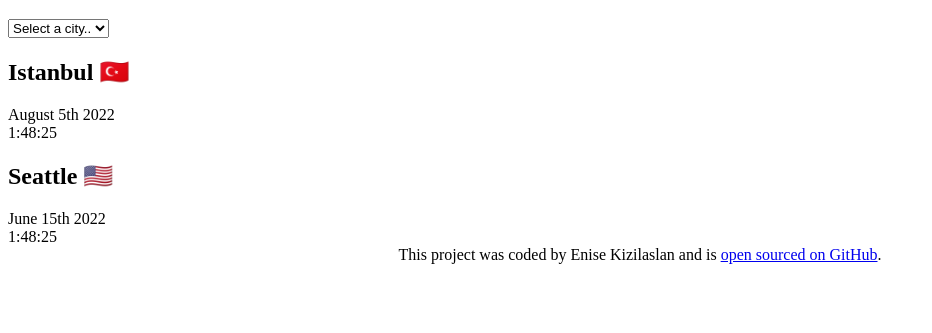
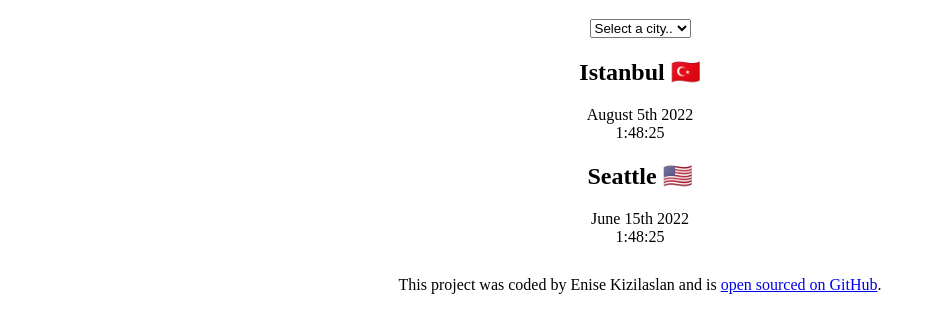
Before and after one commit to EniseK/world-clock, a plain HTML site: page index.html in a window 1280 px wide. Shown: the part 61-394 px from the top of the page, without its empty margins (0-932 px from the left). Drawn offline with Linux system fonts and the light colour scheme.

Commit message:
minimal styling added

```diff
--- a/style.css
+++ b/style.css
@@ -2,3 +2,13 @@ h1,
 footer {
 	text-align: center;
 }
+
+.container {
+	display: block;
+	margin: auto 0;
+	text-align: center;
+}
+
+footer {
+	margin-top: 30px;
+}
```
